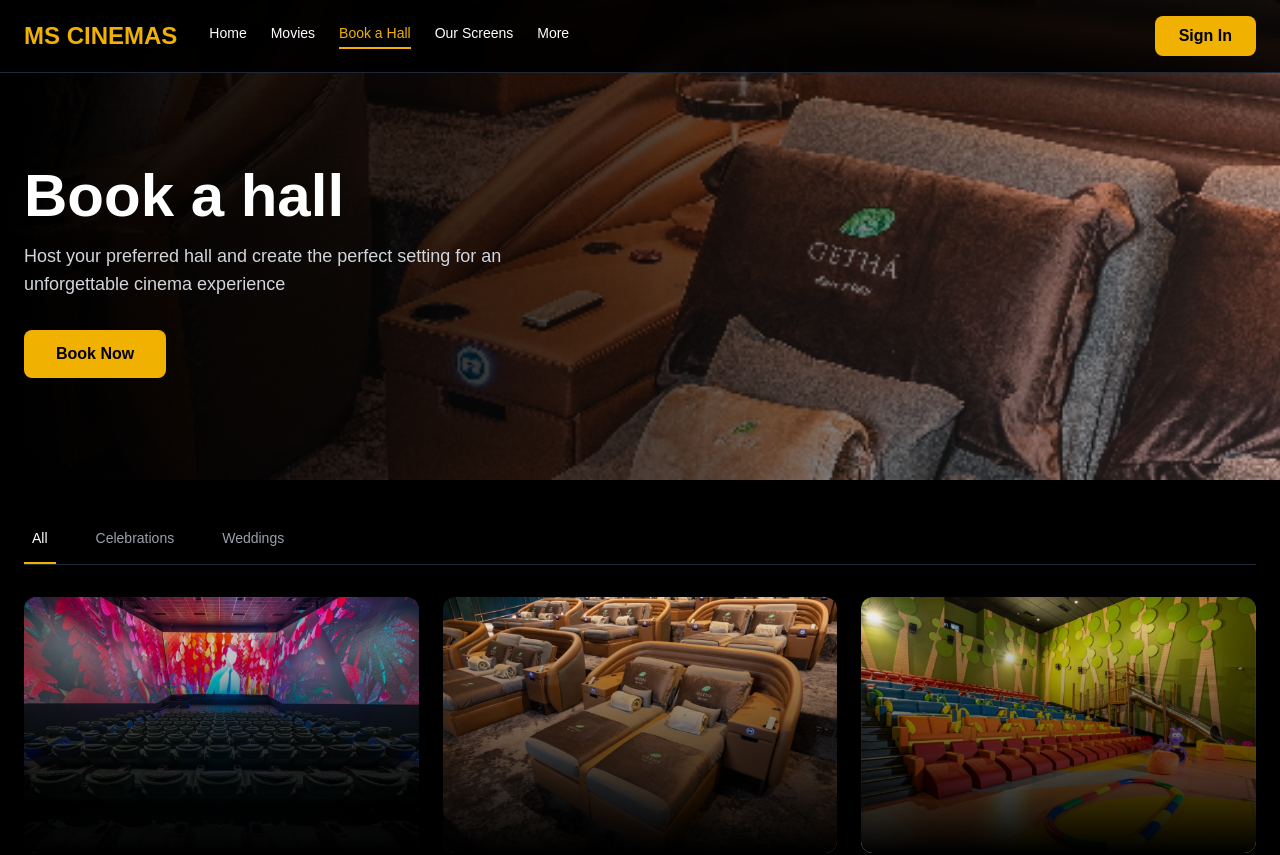
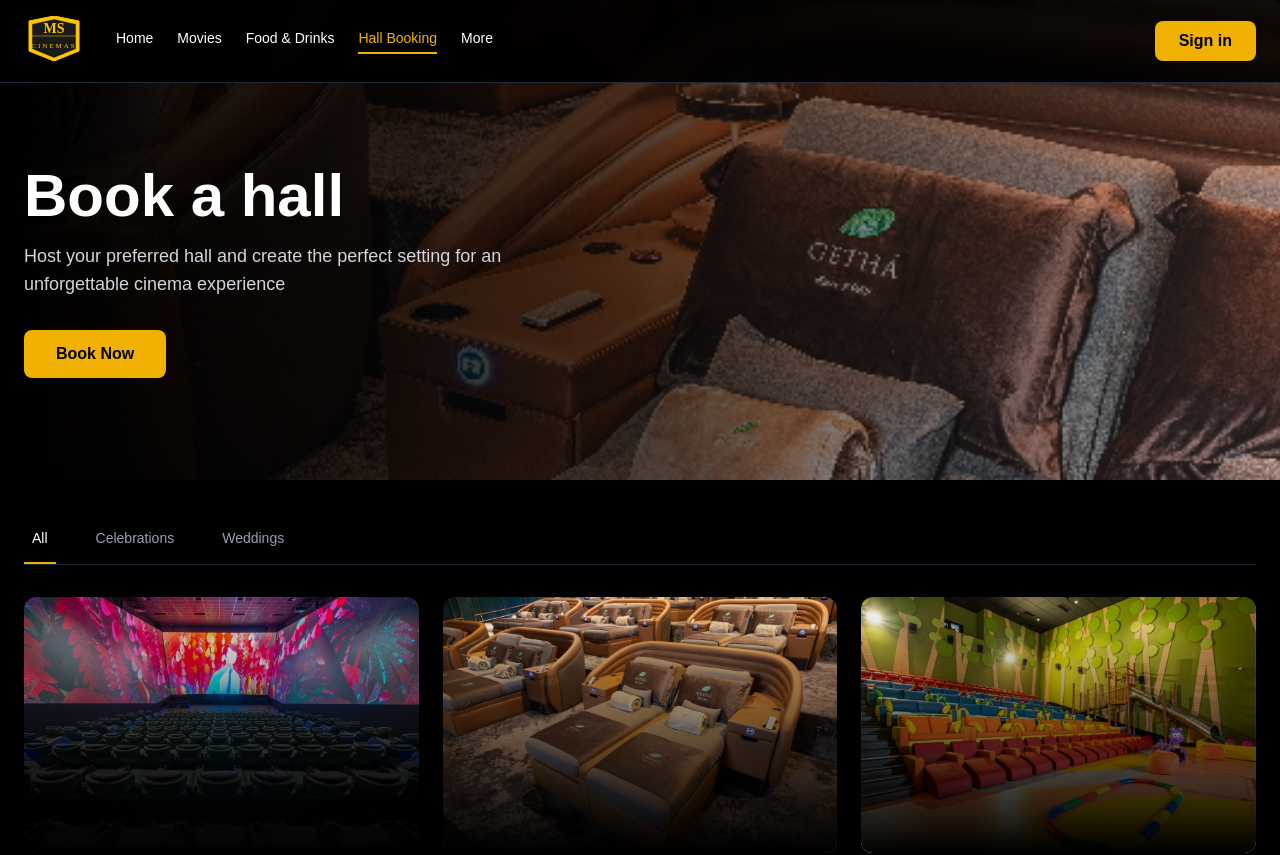
Before and after one commit to Khatri-Ran-Bahadur/mscinemaproduction, a Next.js app: page /hall-booking in a window 1280 px wide. Shown: the top 855 px of the page. Built offline with nearby package versions, Linux system fonts and the light colour scheme.

Commit message:
Improve the code

```diff
--- a/src/app/foods-drinks/page.js
+++ b/src/app/foods-drinks/page.js
@@ -2,6 +2,7 @@
 
 import React, { useState } from 'react';
 import { Facebook, Instagram, Youtube, Twitter } from 'lucide-react';
+import Header from '@/components/header';
 
 export default function FoodDrinksPage() {
     const [activeTab, setActiveTab] = useState('best-sellers');
@@ -53,24 +54,7 @@ export default function FoodDrinksPage() {
 
     return (
         <div className="min-h-screen bg-neutral-900 text-white">
-            {/* Navigation */}
-            <nav className="fixed top-0 left-0 right-0 bg-black/90 backdrop-blur-sm z-50 border-b border-gray-800">
-                <div className="container mx-auto px-6 py-4 flex items-center justify-between">
-                    <div className="flex items-center gap-8">
-                        <div className="text-2xl font-bold text-yellow-500">MS CINEMAS</div>
-                        <div className="hidden md:flex gap-6 text-sm">
-                            <a href="#" className="text-white hover:text-yellow-500 transition">Home</a>
-                            <a href="#" className="text-white hover:text-yellow-500 transition">Movies</a>
-                            <a href="#" className="text-yellow-500 border-b-2 border-yellow-500 pb-1">Food & Drinks</a>
-                            <a href="#" className="text-white hover:text-yellow-500 transition">Hall booking</a>
-                            <a href="#" className="text-white hover:text-yellow-500 transition">About us</a>
-                        </div>
-                    </div>
-                    <button className="bg-yellow-500 text-black px-6 py-2 rounded-lg font-semibold hover:bg-yellow-400 transition">
-                        Sign In
-                    </button>
-                </div>
-            </nav>
+            <Header/>
 
             {/* Hero Section */}
             <section className="relative h-[50vh] overflow-hidden pt-16">
--- a/src/app/reset-password/page.js
+++ b/src/app/forgot-password/page.js
@@ -41,8 +41,10 @@ export default function LoginPage() {
           {/* Logo/Back Button */}
           <div className="mb-8">
             <button className="text-white flex items-center gap-2 hover:text-gray-300 transition">
-              <span>←</span>
-              <span className="text-sm">Back</span>
+               <a href='/sign-in' className='text-white flex items-center gap-2 hover:text-gray-300 transition'>
+               <span>←</span>
+               <span className="text-sm">Back</span>
+               </a>
             </button>
           </div>
 
--- a/src/app/hall-booking/page.js
+++ b/src/app/hall-booking/page.js
@@ -2,6 +2,7 @@
 
 import React, { useState } from 'react';
 import { Facebook, Instagram, Youtube } from 'lucide-react';
+import Header from '@/components/header';
 
 export default function BookHallPage() {
     const [activeTab, setActiveTab] = useState('All');
@@ -30,23 +31,7 @@ export default function BookHallPage() {
     return (
         <div className="min-h-screen bg-black text-white">
             {/* Navigation */}
-            <nav className="fixed top-0 left-0 right-0 bg-black/90 backdrop-blur-sm z-50 border-b border-gray-800">
-                <div className="container mx-auto px-6 py-4 flex items-center justify-between">
-                    <div className="flex items-center gap-8">
-                        <div className="text-2xl font-bold text-yellow-500">MS CINEMAS</div>
-                        <div className="hidden md:flex gap-6 text-sm">
-                            <a href="#" className="text-white hover:text-yellow-500 transition">Home</a>
-                            <a href="#" className="text-white hover:text-yellow-500 transition">Movies</a>
-                            <a href="#" className="text-yellow-500 border-b-2 border-yellow-500 pb-1">Book a Hall</a>
-                            <a href="#" className="text-white hover:text-yellow-500 transition">Our Screens</a>
-                            <a href="#" className="text-white hover:text-yellow-500 transition">More</a>
-                        </div>
-                    </div>
-                    <button className="bg-yellow-500 text-black px-6 py-2 rounded-lg font-semibold hover:bg-yellow-400 transition">
-                        Sign In
-                    </button>
-                </div>
-            </nav>
+             <Header/>
 
             {/* Hero Section */}
             <section className="relative h-[60vh] overflow-hidden pt-16">
@@ -77,11 +62,10 @@ export default function BookHallPage() {
                         <button
                             key={tab}
                             onClick={() => setActiveTab(tab)}
-                            className={`pb-4 px-2 text-sm font-medium transition relative ${
-                                activeTab === tab
+                            className={`pb-4 px-2 text-sm font-medium transition relative ${activeTab === tab
                                     ? 'text-white'
                                     : 'text-gray-400 hover:text-white'
-                            }`}
+                                }`}
                         >
                             {tab}
                             {activeTab === tab && (
--- a/src/app/layout.js
+++ b/src/app/layout.js
@@ -12,8 +12,8 @@ const geistMono = Geist_Mono({
 });
 
 export const metadata = {
-  title: "Create Next App",
-  description: "Generated by create next app",
+  title: "MS Cinemas",
+  description: "MS Cinemas, Malasiya",
 };
 
 export default function RootLayout({ children }) {
--- a/src/app/movies/page.js
+++ b/src/app/movies/page.js
@@ -2,6 +2,7 @@
 
 import React, { useState } from 'react';
 import { Facebook, Instagram, Youtube, Twitter } from 'lucide-react';
+import Header from '@/components/header';
 
 export default function MoviesPage() {
     const [activeTab, setActiveTab] = useState('now-showing');
@@ -110,25 +111,7 @@ export default function MoviesPage() {
 
     return (
         <div className="min-h-screen bg-black text-white">
-            {/* Navigation */}
-            <nav className="fixed top-0 left-0 right-0 bg-black/90 backdrop-blur-sm z-50 border-b border-gray-800">
-                <div className="container mx-auto px-6 py-4 flex items-center justify-between">
-                    <div className="flex items-center gap-8">
-                        <div className="text-2xl font-bold text-yellow-500">MS CINEMAS</div>
-                        <div className="hidden md:flex gap-6 text-sm">
-                            <a href="#" className="text-white hover:text-yellow-500 transition">Home</a>
-                            <a href="#" className="text-yellow-500 border-b-2 border-yellow-500 pb-1">Movies</a>
-                            <a href="#" className="text-white hover:text-yellow-500 transition">Food & Drinks</a>
-                            <a href="#" className="text-white hover:text-yellow-500 transition">Our Screens</a>
-                            <a href="#" className="text-white hover:text-yellow-500 transition">More</a>
-                        </div>
-                    </div>
-                    <button className="bg-yellow-500 text-black px-6 py-2 rounded-lg font-semibold hover:bg-yellow-400 transition">
-                        Sign In
-                    </button>
-                </div>
-            </nav>
-
+             <Header/>
             {/* Header Section */}
             <section className="pt-32 pb-8">
                 <div className="container mx-auto px-6">
--- a/src/app/page.js
+++ b/src/app/page.js
@@ -2,6 +2,7 @@
 
 import React, { useState } from 'react';
 import { Play, Info, ChevronLeft, ChevronRight, Star } from 'lucide-react';
+import Header from '@/components/header';
 
 export default function MovieStreamingSite() {
   const [currentSlide, setCurrentSlide] = useState(0);
@@ -61,34 +62,7 @@ export default function MovieStreamingSite() {
   return (
     <div className="bg-black min-h-screen text-white">
       {/* Header */}
-      <header className="fixed top-0 w-full z-50 bg-gradient-to-b from-black to-transparent">
-        <div className="flex items-center justify-between px-8 py-4">
-          <div className="flex items-center space-x-8">
-            <div className="relative">
-              <svg width="60" height="50" viewBox="0 0 60 50" className="text-yellow-400">
-                <path d="M5 5 L30 0 L55 5 L55 35 L30 45 L5 35 Z" fill="currentColor" stroke="currentColor" strokeWidth="1"/>
-                <path d="M8 8 L30 3 L52 8 L52 33 L30 42 L8 33 Z" fill="#1a1a1a" stroke="currentColor" strokeWidth="0.5"/>
-                <line x1="8" y1="20" x2="52" y2="20" stroke="currentColor" strokeWidth="0.5"/>
-                <text x="30" y="17" textAnchor="middle" fill="currentColor" fontSize="14" fontWeight="bold" fontFamily="serif">MS</text>
-                <text x="30" y="32" textAnchor="middle" fill="currentColor" fontSize="7" fontWeight="normal" fontFamily="serif" letterSpacing="2">CINEMAS</text>
-              </svg>
-            </div>
-            <nav className="hidden md:flex space-x-6 text-sm">
-              <a href="#" className="hover:text-yellow-400 transition">Home</a>
-              <a href="#" className="hover:text-yellow-400 transition">Movies</a>
-              <a href="#" className="hover:text-yellow-400 transition">TV Shows</a>
-              <a href="#" className="hover:text-yellow-400 transition">Sports</a>
-              <a href="#" className="hover:text-yellow-400 transition">Categories</a>
-            </nav>
-          </div>
-          <div className="flex items-center space-x-4">
-            <button className="bg-yellow-400 text-black px-6 py-2 rounded-full text-sm font-semibold hover:bg-yellow-500 transition">
-              Subscribe
-            </button>
-          </div>
-        </div>
-      </header>
-
+      <Header />
       {/* Hero Section */}
       <div className="relative h-screen">
         <div className="absolute inset-0">
--- a/src/app/sign-in/page.js
+++ b/src/app/sign-in/page.js
@@ -115,7 +115,7 @@ export default function SignInPage() {
 
             {/* Forgot Password */}
             <div className="text-right mb-6">
-              <a href="#" className="text-sm text-[#f5c118] hover:underline">
+              <a href="/forgot-password" className="text-sm text-[#f5c118] hover:underline">
                 Forgot password?
               </a>
             </div>
--- /dev/null
+++ b/src/components/header/index.js
@@ -0,0 +1,75 @@
+
+import { useEffect, useState } from 'react';
+
+const Header = () => {
+    const [activePage, setActivePage] = useState('home');
+
+    useEffect(() => {
+        // Get current path from URL
+        const path = window.location.pathname;
+
+        // Map paths to menu items
+        if (path === '/' || path === '/home') {
+            setActivePage('home');
+        } else if (path.includes('/movies')) {
+            setActivePage('movies');
+        } else if (path.includes('/foods-drinks')) {
+            setActivePage('foods-drinks');
+        } else if (path.includes('/hall-booking')) {
+            setActivePage('hall-booking');
+        } else if (path.includes('/more')) {
+            setActivePage('more');
+        }
+    }, []);
+
+    const menuItems = [
+        { id: 'home', label: 'Home', href: '/' },
+        { id: 'movies', label: 'Movies', href: '/movies' },
+        { id: 'foods-drinks', label: 'Food & Drinks', href: '/foods-drinks' },
+        { id: 'hall-booking', label: 'Hall Booking', href: '/hall-booking' },
+        { id: 'more', label: 'More', href: '/more' }
+    ];
+
+    const handleClick = (id) => {
+        setActivePage(id);
+    };
+
+    return (
+        <nav className="fixed top-0 left-0 right-0 bg-black/90 backdrop-blur-sm z-50 border-b border-gray-800">
+            <div className="container mx-auto px-6 py-4 flex items-center justify-between">
+                <div className="flex items-center gap-8">
+                    <div className="relative">
+                        <svg width="60" height="50" viewBox="0 0 60 50" className="text-yellow-400">
+                            <path d="M5 5 L30 0 L55 5 L55 35 L30 45 L5 35 Z" fill="currentColor" stroke="currentColor" strokeWidth="1" />
+                            <path d="M8 8 L30 3 L52 8 L52 33 L30 42 L8 33 Z" fill="#1a1a1a" stroke="currentColor" strokeWidth="0.5" />
+                            <line x1="8" y1="20" x2="52" y2="20" stroke="currentColor" strokeWidth="0.5" />
+                            <text x="30" y="17" textAnchor="middle" fill="currentColor" fontSize="14" fontWeight="bold" fontFamily="serif">MS</text>
+                            <text x="30" y="32" textAnchor="middle" fill="currentColor" fontSize="7" fontWeight="normal" fontFamily="serif" letterSpacing="2">CINEMAS</text>
+                        </svg>
+                    </div>
+                    <div className="hidden md:flex gap-6 text-sm">
+                        {menuItems.map((item) => (
+                            <a
+                                key={item.id}
+                                href={item.href}
+                                onClick={() => handleClick(item.id)}
+                                className={`transition ${
+                                    activePage === item.id
+                                        ? 'text-yellow-500 border-b-2 border-yellow-500 pb-1'
+                                        : 'text-white hover:text-yellow-500'
+                                }`}
+                            >
+                                {item.label}
+                            </a>
+                        ))}
+                    </div>
+                </div>
+                <button className="bg-yellow-500 text-black px-6 py-2 rounded-lg font-semibold hover:bg-yellow-400 transition">
+                    <a href='/sign-in'>Sign in</a>
+                </button>
+            </div>
+        </nav>
+    );
+};
+
+export default Header;
```
Also changed, not shown: src/components/footer/index.js (added).
